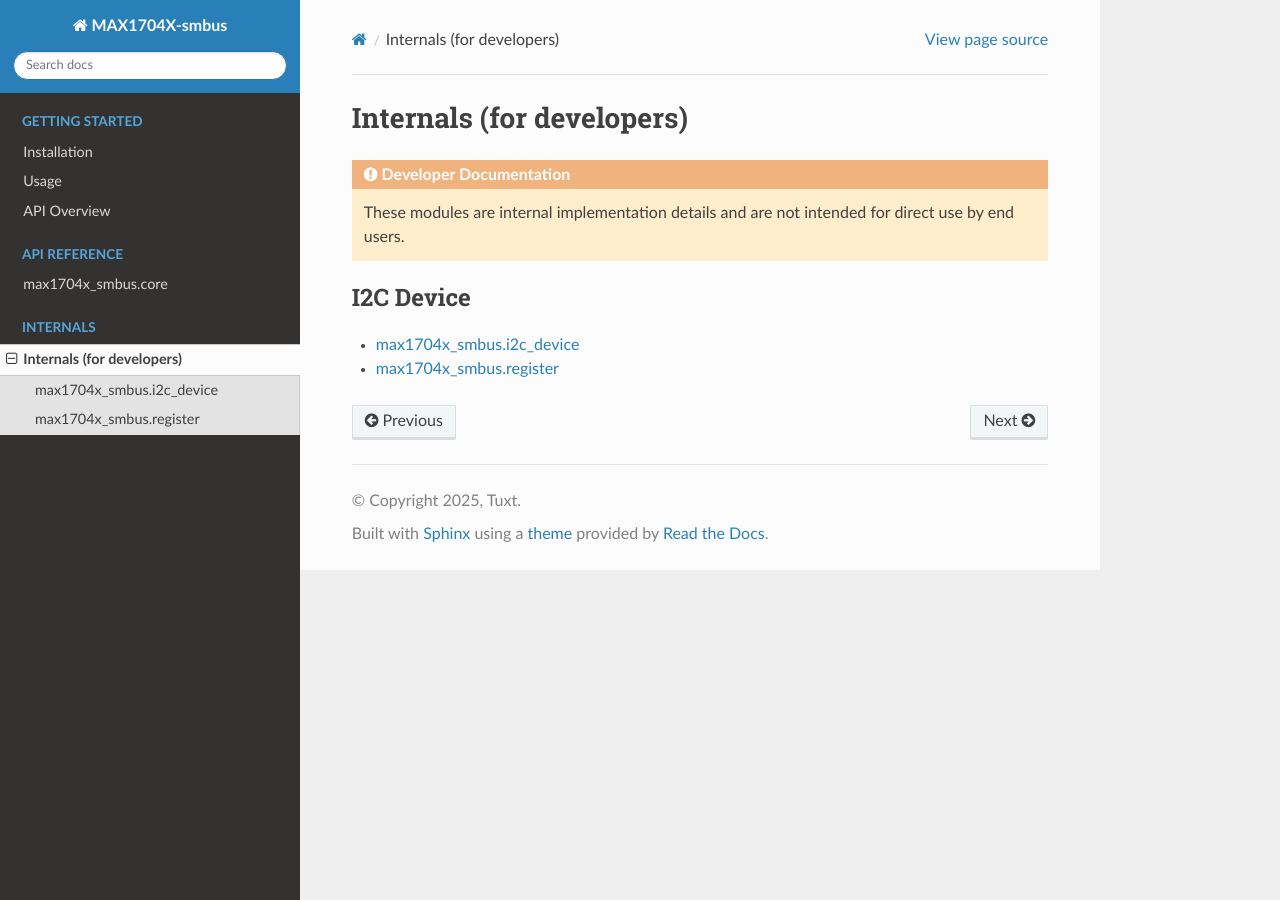
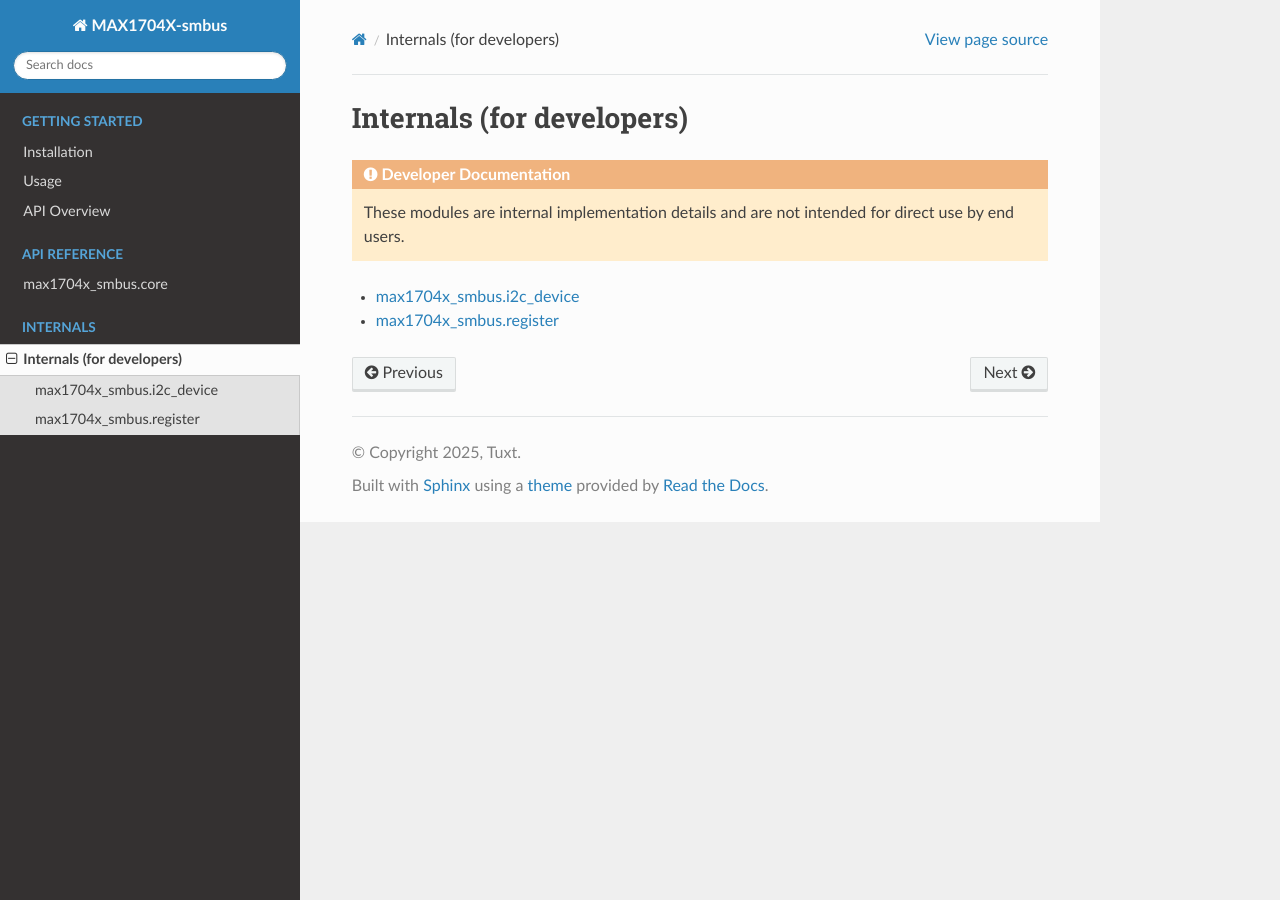
Before and after one commit to Tuxt/MAX17048-smbus, a Sphinx documentation site: the page built from docs/source/api/internals/index.rst, in a window 1280 px wide. Built offline with Sphinx 7.4.7 and the Read the Docs theme 3.1.0, drawn with Linux system fonts in a browser that asks for light colours.

Commit message:
docs(internals): remove incorrect caption from toctree

```diff
--- a/docs/source/api/internals/index.rst
+++ b/docs/source/api/internals/index.rst
@@ -12,7 +12,6 @@ Internals (for developers)
 
 .. toctree::
    :maxdepth: 1
-   :caption: I2C Device
 
    i2c_device
    register
```
